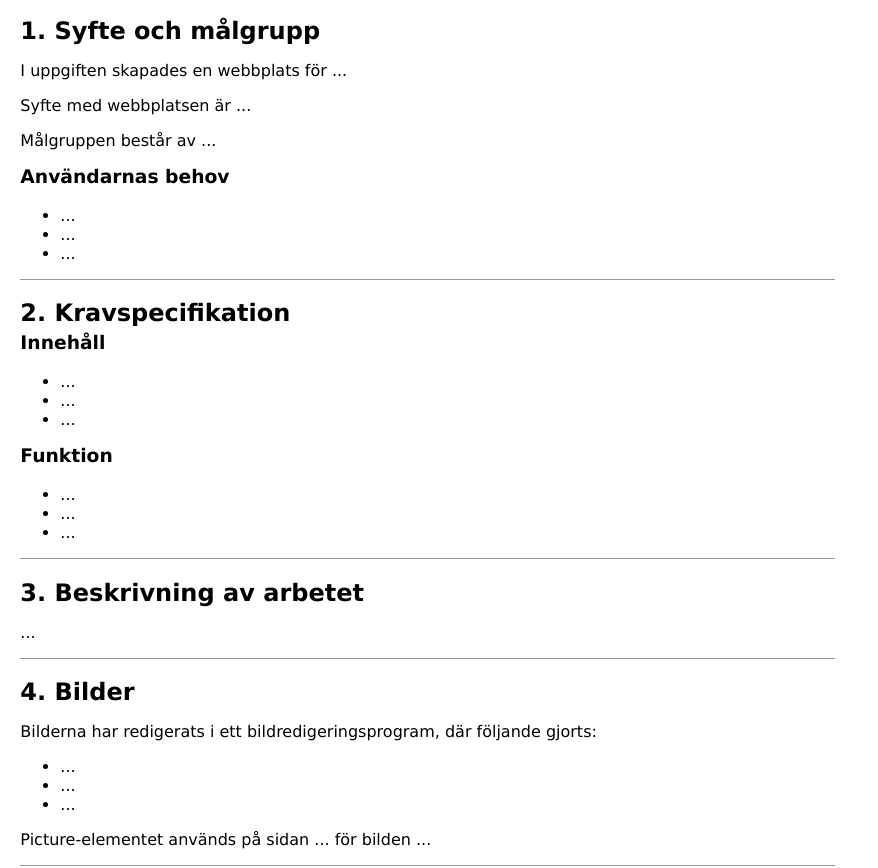
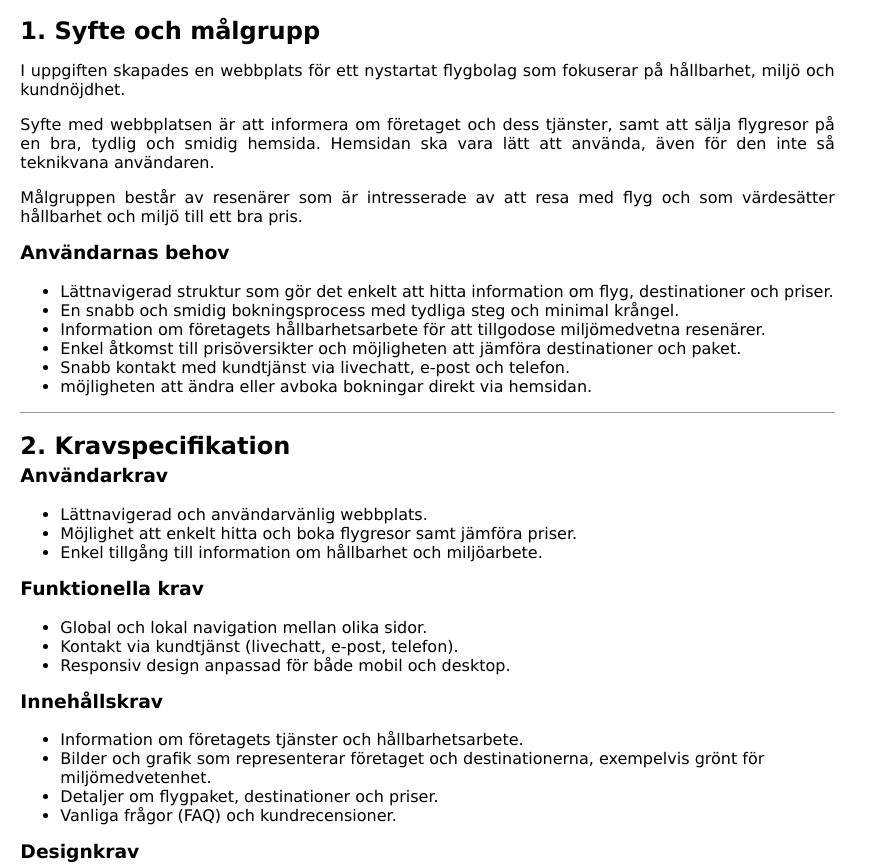
Before and after one commit to eriksoderb3rg/EuropeGo, a plain HTML site: page rapport.html in a window 1280 px wide. Shown: the part 85-953 px from the top of the page, without its empty margins (0-878 px from the left). Drawn offline with Linux system fonts and the light colour scheme.

Commit message:
Start of rapport

```diff
--- a/rapport.html
+++ b/rapport.html
@@ -49,30 +49,65 @@
     <main>
         <section>
             <h2>1. Syfte och målgrupp</h2>
-            <p>I uppgiften skapades en webbplats för ...
-                <!-- Ange vad det är för företag eller annan organisation. -->
+            <p>I uppgiften skapades en webbplats för
+                ett nystartat flygbolag som fokuserar på hållbarhet, miljö och kundnöjdhet.
             </p>
-            <p>Syfte med webbplatsen är ...
+            <p>Syfte med webbplatsen är
+                att informera om företaget och dess tjänster, samt att sälja flygresor på en bra, tydlig och smidig
+                hemsida.
+                Hemsidan ska vara lätt att använda, även för den inte så teknikvana användaren.
                 <!-- Fyll på med kort beskrivning som anger syftet med webbplatsen. -->
                 <!-- Alltså syfte och mål med webbplatsen för företaget eller organisationen. -->
             </p>
-            <p>Målgruppen består av ...
+            <p>Målgruppen består av resenärer som är intresserade av att resa med flyg och som värdesätter hållbarhet
+                och miljö till ett bra pris.
                 <!-- Fyll på med beskrivning som identifierar målgruppen. -->
                 <!-- Ange också eventuell uppdelning i delgrupper. -->
             </p>
             <h3>Användarnas behov</h3>
-            <!-- Skriv korta punkter som beskriver vilka behov webbplatsen ska uppfylla. -->
-            <!-- Altså resultatet av målgruppsanalysen. Beskrivning av hur du gjort analysen ska inte finnas med. -->
             <ul>
-                <li>...</li>
-                <li>...</li>
-                <li>...</li>
+                <li>Lättnavigerad struktur som gör det enkelt att hitta information om flyg, destinationer och priser.
+                </li>
+                <li>En snabb och smidig bokningsprocess med tydliga steg och minimal krångel.</li>
+                <li>Information om företagets hållbarhetsarbete för att tillgodose miljömedvetna resenärer.</li>
+                <li>Enkel åtkomst till prisöversikter och möjligheten att jämföra destinationer och paket.</li>
+                <li>Snabb kontakt med kundtjänst via livechatt, e-post och telefon.</li>
+                <li>möjligheten att ändra eller avboka bokningar direkt via hemsidan.</li>
             </ul>
         </section>
         <section>
             <h2>2. Kravspecifikation</h2>
-            <!-- Kravspecifikationen ska vara utformad enligt Garretts modell på det sätt som visas i föreläsningar och laboration. -->
-            <h3>Innehåll</h3>
+
+            <h3>Användarkrav</h3>
+            <ul>
+                <li>Lättnavigerad och användarvänlig webbplats.</li>
+                <li>Möjlighet att enkelt hitta och boka flygresor samt jämföra priser.</li>
+                <li>Enkel tillgång till information om hållbarhet och miljöarbete.</li>
+            </ul>
+
+            <h3>Funktionella krav</h3>
+            <ul>
+                <li>Global och lokal navigation mellan olika sidor.</li>
+                <li>Kontakt via kundtjänst (livechatt, e-post, telefon).</li>
+                <li>Responsiv design anpassad för både mobil och desktop.</li>
+            </ul>
+
+            <h3>Innehållskrav</h3>
+            <ul>
+                <li>Information om företagets tjänster och hållbarhetsarbete.</li>
+                <li>Bilder och grafik som representerar företaget och destinationerna, exempelvis grönt för
+                    miljömedvetenhet.</li>
+                <li>Detaljer om flygpaket, destinationer och priser.</li>
+                <li>Vanliga frågor (FAQ) och kundrecensioner.</li>
+            </ul>
+
+            <h3>Designkrav</h3>
+            <ul>
+                <li>Estetiskt tilltalande med miljömedveten design.</li>
+                <li>Enkel och tydlig typografi.</li>
+                <li>Bilder ska anpassas efter design och layout.</li>
+            </ul>
+
             <!-- Skriv korta konkreta och mätbara krav som beskriver VAD innehållet ska bestå av. -->
             <ul>
                 <li>...</li>
```
